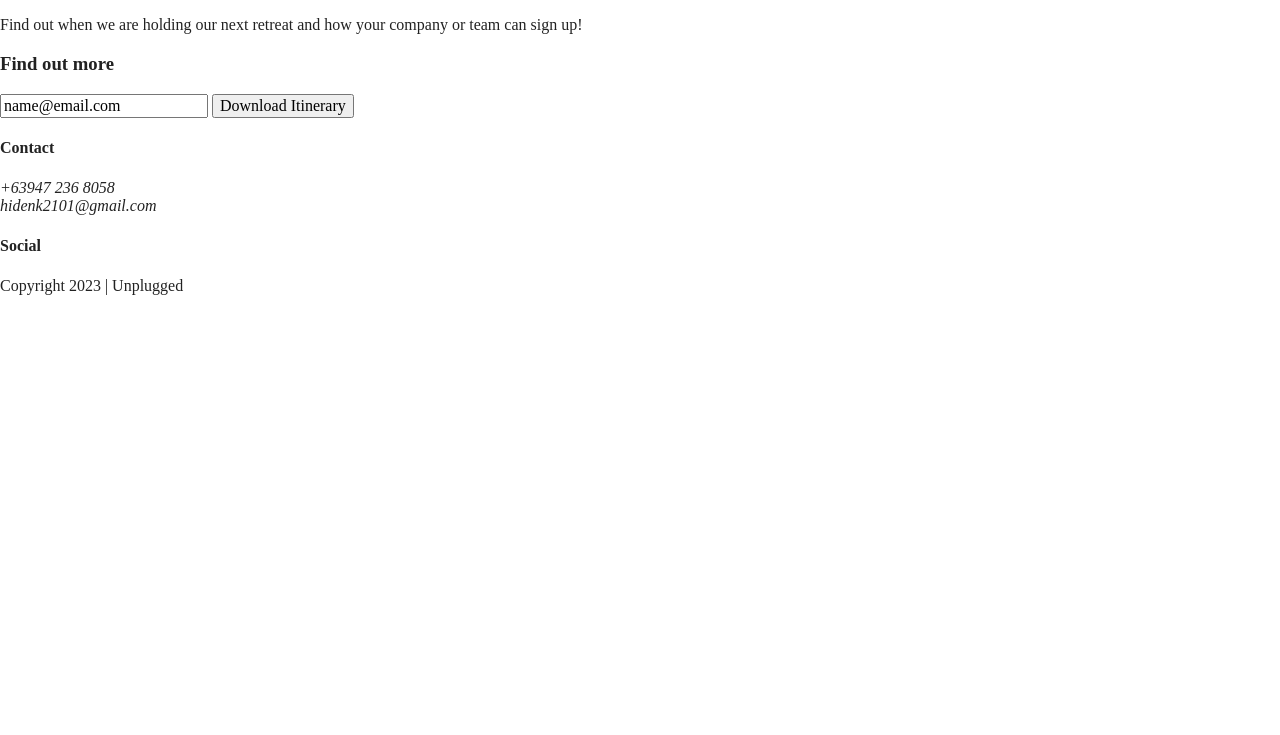
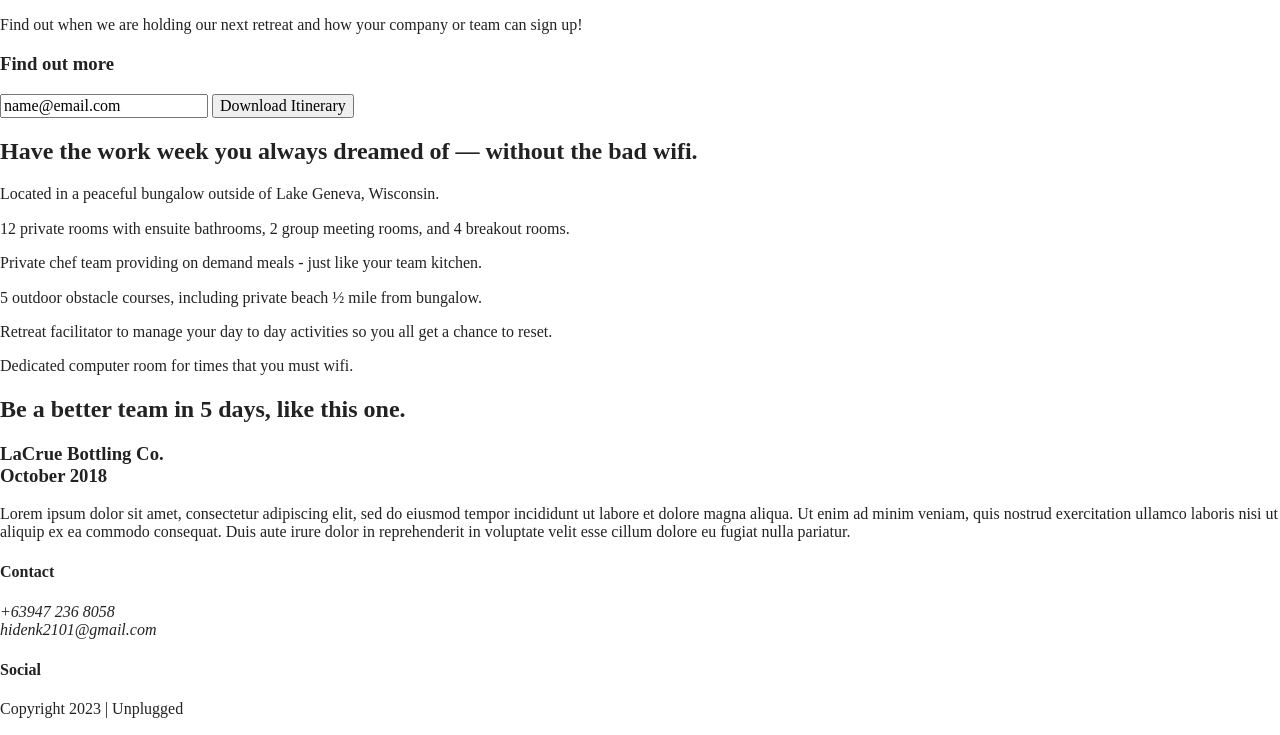
Before and after one commit to bread-bearer/unplugged, a website built with Parcel: page index.html in a window 1280 px wide. Shown: the part 176-911 px from the top of the page. Before the commit the page ends 800 px from the top, so only its background shows below. Built offline with nearby package versions, Linux system fonts and the light colour scheme.

Commit message:
Coded main section

```diff
--- a/index.html
+++ b/index.html
@@ -13,8 +13,8 @@
   <meta property="og:image" content="">
 
   <link rel="manifest" href="site.webmanifest">
-  <link rel="apple-touch-icon" href="icon.png">
-  <!-- Place favicon.ico in the root directory -->
+  <link rel="apple-touch-fontawesome-icons" href="fontawesome-icons.png">
+  <!-- Place favfontawesome-icons.ico in the root directory -->
 
   <link rel="stylesheet" href="css/normalize.css">
   <link rel="stylesheet" href="css/main.css">
@@ -59,6 +59,56 @@
         </div>
       </div>
     </aside>
+    <section class="features">
+      <div class="content-wrapper">
+        <h2>Have the work week you always dreamed of — without the bad wifi.</h2>
+        <div class="features-items">
+          <article>
+            <p class="fontawesome-icons"></p>
+            <p class="features-item-description">Located in a peaceful bungalow outside of Lake Geneva, Wisconsin.</p>
+          </article>
+          <article>
+            <p class="fontawesome-icons"></p>
+            <P class="features-item-description">12 private rooms with ensuite bathrooms, 2 group meeting rooms, and 4
+              breakout rooms.</P>
+          </article>
+          <article>
+            <p class="fontawesome-icons"></p>
+            <p class="features-item-description">Private chef team providing on demand meals - just like your team
+              kitchen.</p>
+          </article>
+          <article>
+            <p class="fontawesome-icons"></p>
+            <p class="features-item-description">5 outdoor obstacle courses, including private beach ½ mile from
+              bungalow.
+            </p>
+          </article>
+          <article>
+            <p class="fontawesome-icons"></p>
+            <p class="features-item-description">Retreat facilitator to manage your day to day activities so you all get
+              a
+              chance to reset.</p>
+          </article>
+          <article>
+            <p class="fontawesome-icons"></p>
+            <p class="features-item-description">Dedicated computer room for times that you must wifi.</p>
+          </article>
+        </div>
+      </div>
+    </section>
+    <section class="reviews">
+      <div class="content-wrapper">
+        <h2>Be a better team in 5 days, like this one.</h2>
+          <article>
+            <h3>LaCrue Bottling Co.<br>
+              October 2018</h3>
+            <p>Lorem ipsum dolor sit amet, consectetur adipiscing elit, sed do eiusmod tempor incididunt ut labore et
+              dolore magna aliqua. Ut enim ad minim veniam, quis nostrud exercitation ullamco laboris nisi ut aliquip ex
+              ea commodo consequat. Duis aute irure dolor in reprehenderit in voluptate velit esse cillum dolore eu
+              fugiat nulla pariatur.</p>
+          </article>
+      </div>
+    </section>
   </main> <!-- main wrapper ends -->
 
   <footer>
@@ -74,7 +124,7 @@
         </div>
         <div class="social">
           <h4>Social</h4>
-          <div class="social-icons">
+          <div class="social-fontawesome-iconss">
             <p>
               <a href="https://www.facebook.com/hidenk2" target="_blank" rel="noopener"></a>
               <a href="https://twitter.com/cIarcana" target="_blank" rel="noopener"></a>
@@ -87,7 +137,7 @@
       <div class="copyright">
         <p>Copyright 2023 | Unplugged</p>
       </div>
-    </div> <!-- footer content-warpper ends -->
+    </div> <!-- footer content-wrapper ends -->
   </footer>
 
   <script src="js/vendor/modernizr-3.11.2.min.js"></script>
```
